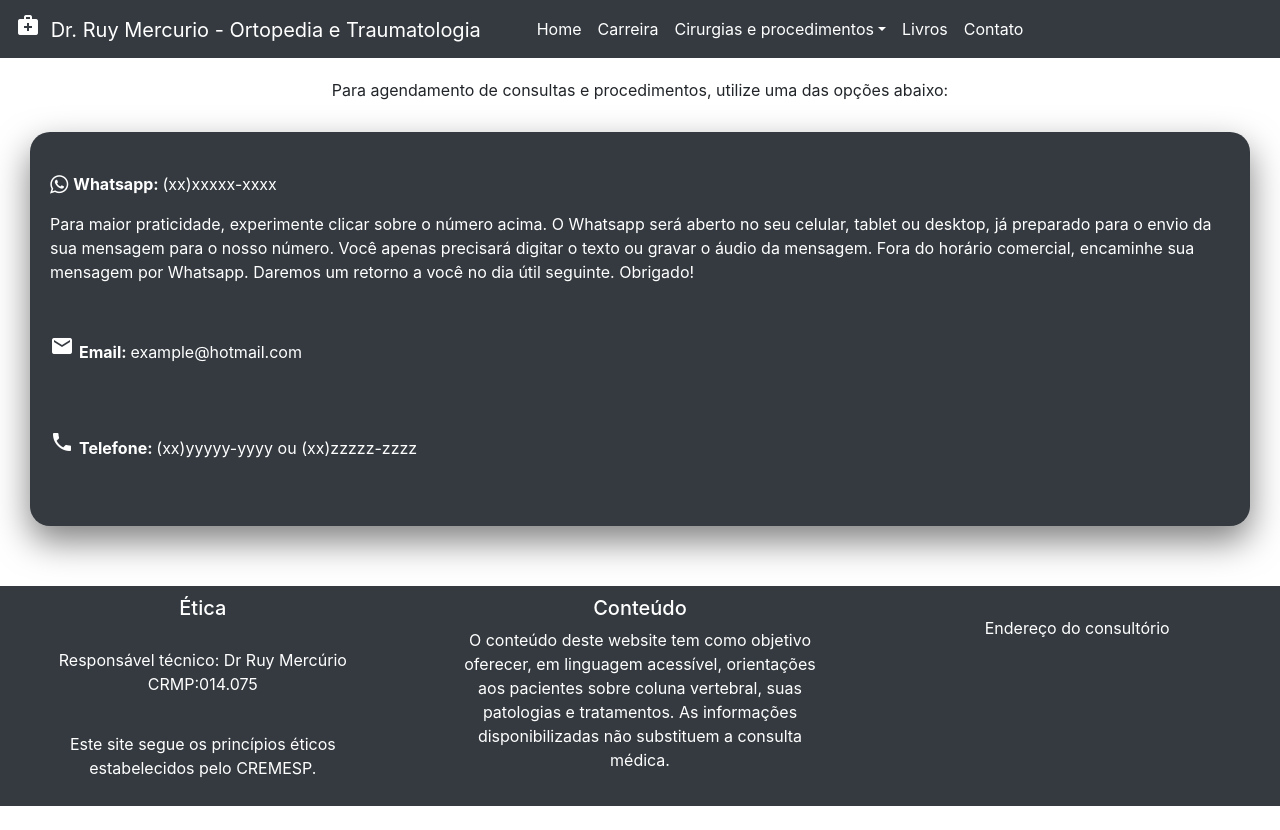
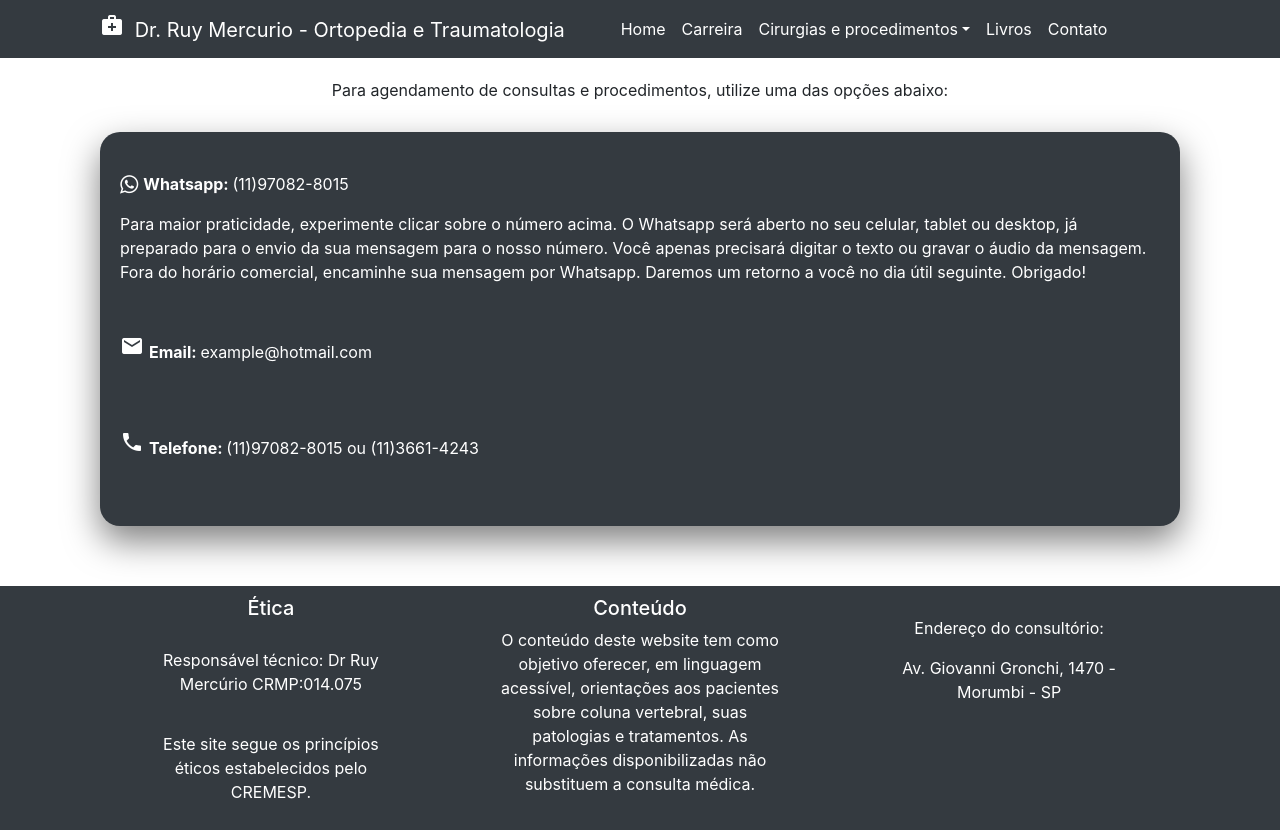
Before and after one commit to leo011619/drRuyMercurio, a React (Create React App) app in the folder dr-ruy-page/: page /contato in a window 1280 px wide. Before the commit the page ends 806 px from the top, so only its background shows below. Built offline with nearby package versions, Linux system fonts and the light colour scheme.

Commit message:
feature: alterações gerais nos estilos da página

```diff
--- a/dr-ruy-page/src/components/Footer/index.js
+++ b/dr-ruy-page/src/components/Footer/index.js
@@ -18,7 +18,10 @@ const Footer = () => {
           O conteúdo deste website tem como objetivo oferecer, em linguagem acessível, orientações aos pacientes sobre coluna vertebral, suas patologias e tratamentos. As informações disponibilizadas não substituem a consulta médica.
         </div>
         <div className="bloco3">
-        <p>Endereço do consultório</p>
+        <p>Endereço do consultório:</p>
+        <a href="https://www.google.com.br/maps/place/Av.+Giovanni+Gronchi,+1470+-+Morumbi,+S%C3%A3o+Paulo+-+SP,+05651-001/@-23.5964654,-46.721314,17z/data=!3m1!4b1!4m5!3m4!1s0x94ce56e801fc00b1:0xeea1c485203dd353!8m2!3d-23.5964703!4d-46.7191253">
+        Av. Giovanni Gronchi, 1470 - Morumbi - SP </a>
+
 
         </div>
       </div>
--- a/dr-ruy-page/src/components/Footer/style.css
+++ b/dr-ruy-page/src/components/Footer/style.css
@@ -4,6 +4,8 @@
     display: flex;
     flex-direction: row;
     margin-top: 20px;
+    padding-left: 100px ;
+    padding-right: 100px;
 }
 
 .bloco1,
--- a/dr-ruy-page/src/components/Header/style.css
+++ b/dr-ruy-page/src/components/Header/style.css
@@ -1,6 +1,12 @@
 nav{
     margin-bottom: 20px;
 }
+
+.bg-dark{
+    padding-left: 100px ;
+    padding-right: 100px;
+}
+
 @media only screen and (max-width: 498px){
     .navbar-brand{
         font-size: smaller;
--- a/dr-ruy-page/src/components/HomeCards/index.js
+++ b/dr-ruy-page/src/components/HomeCards/index.js
@@ -6,7 +6,7 @@ import ciruColuna from '../../assets/ciruColuna.jpg'
 const HomeCards = () =>{
     return(
         <>
-
+<div class="card-row">
 <div class="row row-cols-1 row-cols-md-3">
   <div class="col mb-4">
     <div class="card h-75">
@@ -34,6 +34,7 @@ const HomeCards = () =>{
     </div>
   </div>
 </div>
+</div>
 
         </>
     )
--- a/dr-ruy-page/src/components/HomeCards/style.css
+++ b/dr-ruy-page/src/components/HomeCards/style.css
@@ -12,6 +12,12 @@
     margin-right: 0px!important;
     margin-left: 0px!important;
 }
+
+.card-row{
+    padding-left: 100px ;
+    padding-right: 100px;
+}
+
 
 h5,
 p{
--- a/dr-ruy-page/src/components/Mains/MainCiruConv/index.js
+++ b/dr-ruy-page/src/components/Mains/MainCiruConv/index.js
@@ -5,7 +5,7 @@ import './style.css'
 const MainCiru = () => {
     return (
         <>
-        <p>CIRURGIAS CONVENCIONAIS</p>
+        <b><p>CIRURGIAS CONVENCIONAIS</p></b>
            <div class="intro">
            Diferente das cirurgias minimamente invasivas, as cirurgias mais convencionais são mais rústicas e invasivas pórem não deixam de ser impotantíssimas no tratamento dos pacientes. Para conhecer cada uma delas clique nos links correspondentes abaixo:
            </div>
--- a/dr-ruy-page/src/components/Mains/MainCiruMin/index.js
+++ b/dr-ruy-page/src/components/Mains/MainCiruMin/index.js
@@ -4,7 +4,7 @@ import './style.css'
 const MainCiruMin = () => {
     return (
         <>
-            <p>CIRURGIAS MINIMAMENTE INVASIVAS</p>
+            <b><p>CIRURGIAS MINIMAMENTE INVASIVAS</p></b>
                <div class="intro">
                Em relação às cirurgias de coluna convencionais, os procedimentos minimamente invasivos apresentam como principal vantagem a possibilidade de realizar incisões menores, que agridem menos tecidos e músculos, e permitem recuperação mais rápida. Para conhecer cada uma delas clique nos links correspondentes abaixo:
                </div>
--- a/dr-ruy-page/src/components/Mains/MainContato/index.js
+++ b/dr-ruy-page/src/components/Mains/MainContato/index.js
@@ -8,7 +8,7 @@ const MainContato = () => {
                 <p>Para agendamento de consultas e procedimentos, utilize uma das opções abaixo:</p>
             <div class="container_contato">
                 <div class="container_contato_wpp">
-                    <p><a href="https://wa.me/+5511977407666?text=Olá,%20Gostaria%20de%20marcar%20uma%20consulta." title="Marcar consulta por Whatsapp?" rel="noopener noreferrer" target="_blank"><i class="fa fa-whatsapp fa-lg"  aria-hidden="true"></i><b>Whatsapp: </b>(xx)xxxxx-xxxx</a></p>
+                    <p><a href="https://wa.me/+5511977407666?text=Olá,%20Gostaria%20de%20marcar%20uma%20consulta." title="Marcar consulta por Whatsapp?" rel="noopener noreferrer" target="_blank"><i class="fa fa-whatsapp fa-lg"  aria-hidden="true"></i><b>Whatsapp: </b>(11)97082-8015</a></p>
              Para maior praticidade, experimente clicar sobre o número acima. O Whatsapp será aberto no seu celular, tablet ou desktop, já preparado para o envio da sua mensagem para o nosso número. Você apenas precisará digitar o texto ou gravar o áudio da mensagem.
 
 Fora do horário comercial, encaminhe sua mensagem por Whatsapp. Daremos um retorno a você no dia útil seguinte. Obrigado!
@@ -22,7 +22,7 @@ Fora do horário comercial, encaminhe sua mensagem por Whatsapp. Daremos um reto
 
                 <div class="container_contato_telefone">
 
-                    <p><span class="material-icons">phone</span><b>Telefone: </b> <a href='tel:+5511954563537' target="_blank" rel="noopener noreferrer" title="Ligar para marcar consulta?">(xx)yyyyy-yyyy </a>  ou <a href='tel:+5511954563537' target="_blank" rel="noopener noreferrer" title="Ligar para marcar consulta?">(xx)zzzzz-zzzz </a> </p>
+                    <p><span class="material-icons">phone</span><b>Telefone: </b> <a href='tel:+5511954563537' target="_blank" rel="noopener noreferrer" title="Ligar para marcar consulta?">(11)97082-8015 </a>  ou <a href='tel:+5511954563537' target="_blank" rel="noopener noreferrer" title="Ligar para marcar consulta?">(11)3661-4243 </a> </p>
                 </div>
             </div>
         </>
--- a/dr-ruy-page/src/components/Mains/MainContato/style.css
+++ b/dr-ruy-page/src/components/Mains/MainContato/style.css
@@ -7,6 +7,8 @@
     padding: 20px;
     border-radius: 20px;
     margin-bottom: 60px;
+    margin-left: 100px;
+    margin-right: 100px;
     box-shadow: 0 15px 35px rgba(0, 0, 0, 0.5);
 }
 
--- a/dr-ruy-page/src/components/Mains/MainLivros/style.css
+++ b/dr-ruy-page/src/components/Mains/MainLivros/style.css
@@ -1,3 +1,9 @@
+
+.container_livros{
+     padding-left: 100px ;
+    padding-right: 100px;
+}
+
 .container_livros_livro_l1,
 .container_livros_livro_l2,
 .container_livros_livro_l3,
```
Also changed, not shown: 1 other file (tests, documents, lock files or other folders).
